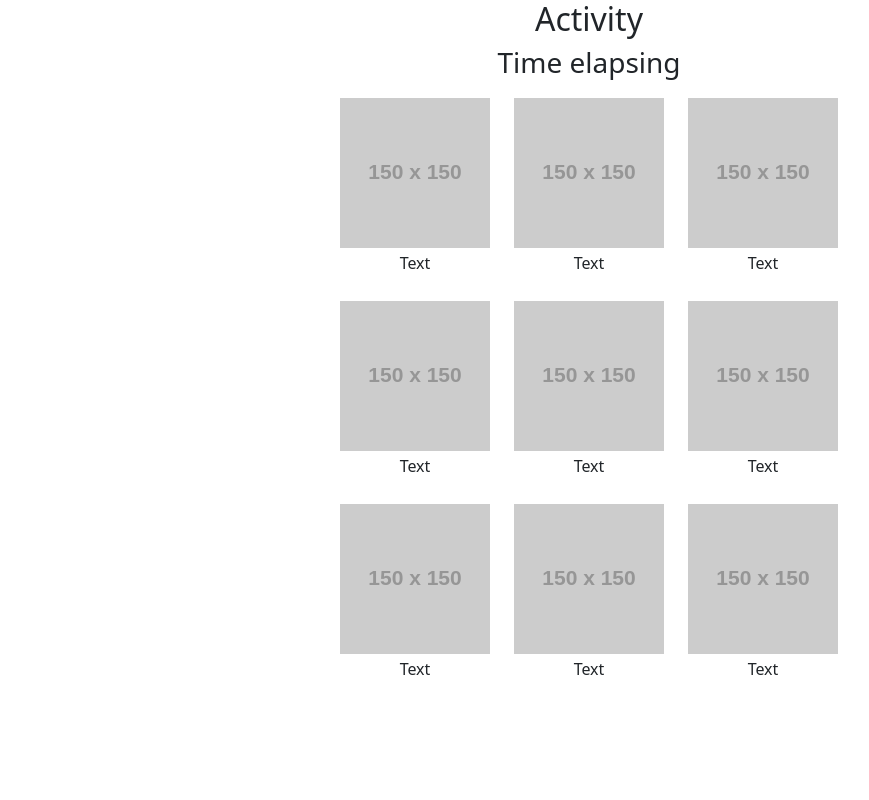
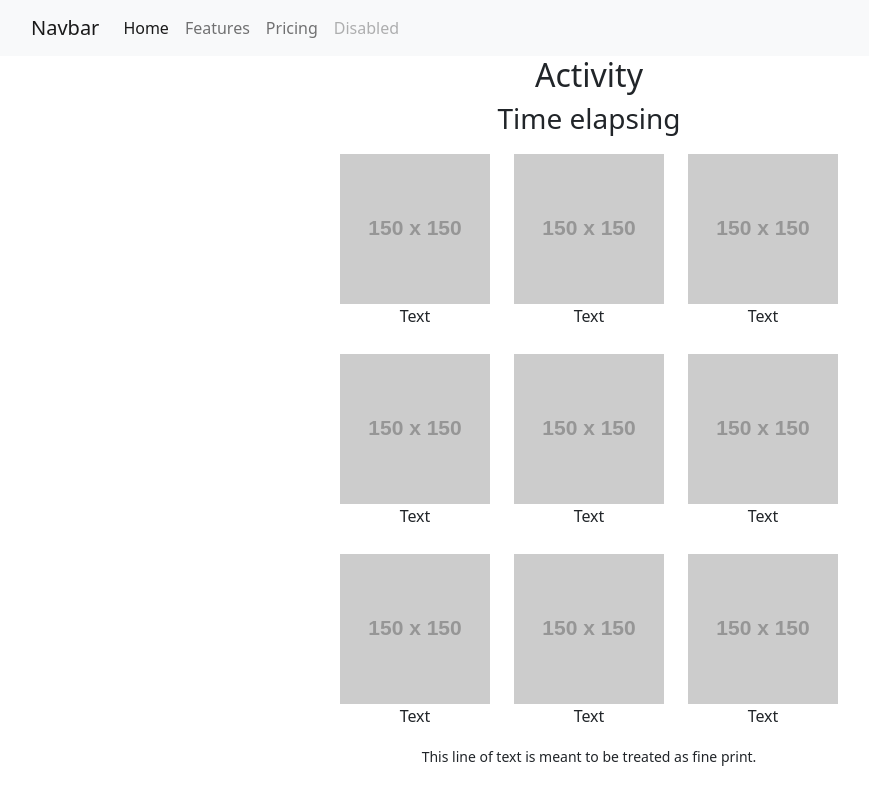
Before and after one commit to BindingOx/Timetracker_project, a plain HTML site: page index.html in a window 1280 px wide. Shown: the whole page, without its empty margins (51-920 px from the left). Drawn offline with nearby package versions, Linux system fonts and the light colour scheme; placeholder pictures from the web are drawn by us.

Commit message:
Add future stylesheet and refactor html

```diff
--- a/index.html
+++ b/index.html
@@ -12,14 +12,51 @@
       integrity="sha384-1BmE4kWBq78iYhFldvKuhfTAU6auU8tT94WrHftjDbrCEXSU1oBoqyl2QvZ6jIW3"
       crossorigin="anonymous"
     />
-    <link rel="stylesheet" href="app.css" />
+    <link
+      rel="stylesheet"
+      href="https://unpkg.com/@tabler/icons@latest/iconfont/tabler-icons.min.css"
+    />
   </head>
   <body>
     <header>
-      <h2>Activity</h2>
-      <h3>Time elapsing</h3>
+      <nav class="navbar navbar-expand-lg navbar-light bg-light">
+        <div class="container">
+          <a class="navbar-brand" href="#">Navbar</a>
+          <button
+            class="navbar-toggler"
+            type="button"
+            data-bs-toggle="collapse"
+            data-bs-target="#navbarNav"
+            aria-controls="navbarNav"
+            aria-expanded="false"
+            aria-label="Toggle navigation"
+          >
+            <span class="navbar-toggler-icon"></span>
+          </button>
+          <div class="collapse navbar-collapse" id="navbarNav">
+            <ul class="navbar-nav">
+              <li class="nav-item">
+                <a class="nav-link active" aria-current="page" href="#">Home</a>
+              </li>
+              <li class="nav-item">
+                <a class="nav-link" href="#">Features</a>
+              </li>
+              <li class="nav-item">
+                <a class="nav-link" href="#">Pricing</a>
+              </li>
+              <li class="nav-item">
+                <a class="nav-link disabled">Disabled</a>
+              </li>
+            </ul>
+          </div>
+        </div>
+      </nav>
     </header>
-    <main>
+    <main class="text-center">
+      <section >
+        <h2>Activity</h2>
+        <h3>Time elapsing</h3>
+      </section>
       <section>
         <div class="container">
           <div class="row justify-content-md-center">
@@ -129,7 +166,11 @@
         </div>
       </section>
     </main>
-
+    <footer class="text-center">
+      <p>
+        <small>This line of text is meant to be treated as fine print.</small>
+      </p>
+    </footer>
     <script
       src="https://cdn.jsdelivr.net/npm/bootstrap@5.1.3/dist/js/bootstrap.bundle.min.js"
       integrity="sha384-ka7Sk0Gln4gmtz2MlQnikT1wXgYsOg+OMhuP+IlRH9sENBO0LRn5q+8nbTov4+1p"
```
